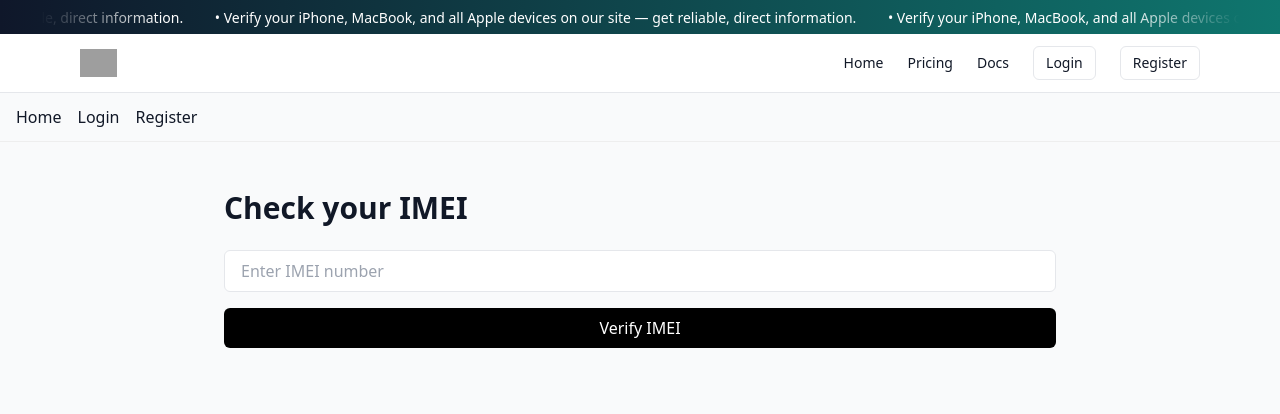
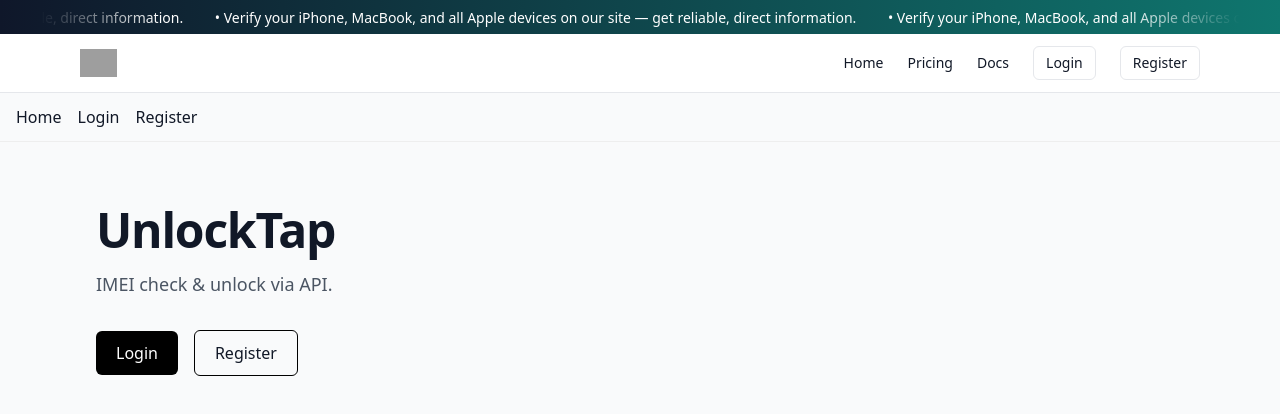
Before and after one commit to MrPee309/unlocktap-site, a Next.js app: page / in a window 1280 px wide. Shown: the top 414 px of the page. Built offline with nearby package versions, Linux system fonts and the light colour scheme; grey boxes are pictures that could not be loaded.

Commit message:
Add files via upload

```diff
--- a/pages/index.tsx
+++ b/pages/index.tsx
@@ -1,9 +1,16 @@
 // pages/index.tsx
 import Head from "next/head";
+import Link from "next/link";
+
+// si w gen components sa yo nan /components, yo ap monte:
 import AnnouncementBar from "@/components/AnnouncementBar";
 import TopNav from "@/components/TopNav";
 import Navbar from "@/components/Navbar";
 import PromoStrip from "@/components/PromoStrip";
+import Services from '@/components/Services';
+import DhruServices from '@/components/DhruServices';
+import Packages from '@/components/Packages';
+import ImeiForm from '@/components/ImeiForm';
 
 export default function Home() {
   return (
@@ -12,27 +19,36 @@
         <title>UnlockTap – IMEI check & unlock</title>
         <meta name="description" content="IMEI check & unlock via API" />
       </Head>
+
       <div className="min-h-screen bg-gray-50 text-gray-900">
+        {/* retire sa yo si repo a pa genyen yo */}
         <AnnouncementBar />
         <TopNav />
         <Navbar />
         <PromoStrip />
-        <main className="mx-auto max-w-4xl px-4 sm:px-6 lg:px-8 py-12">
-          <h1 className="text-3xl font-bold mb-6">Check your IMEI</h1>
-          {/* Placeholder form, replace with actual verification logic */}
-          <form className="flex flex-col gap-4">
-            <input
-              type="text"
-              placeholder="Enter IMEI number"
-              className="w-full rounded-md border px-4 py-2"
-            />
-            <button
-              type="submit"
-              className="rounded-md bg-black px-4 py-2 text-white hover:bg-gray-800"
+
+        <main className="mx-auto max-w-6xl px-4 sm:px-6 lg:px-8 py-16">
+          <h1 className="text-4xl sm:text-5xl font-bold tracking-tight">
+            UnlockTap
+          </h1>
+          <p className="mt-4 text-lg text-gray-600">
+            IMEI check &amp; unlock via API.
+          </p>
+
+          <div className="mt-8 flex items-center gap-4">
+            <Link
+              href="/auth/login"
+              className="inline-flex items-center rounded-md bg-black px-5 py-2.5 text-white hover:bg-gray-800 transition"
             >
-              Verify IMEI
-            </button>
-          </form>
+              Login
+            </Link>
+            <Link
+              href="/auth/register"
+              className="inline-flex items-center rounded-md border border-black px-5 py-2.5 hover:bg-gray-100 transition"
+            >
+              Register
+            </Link>
+          </div>
         </main>
       </div>
     </>
```
